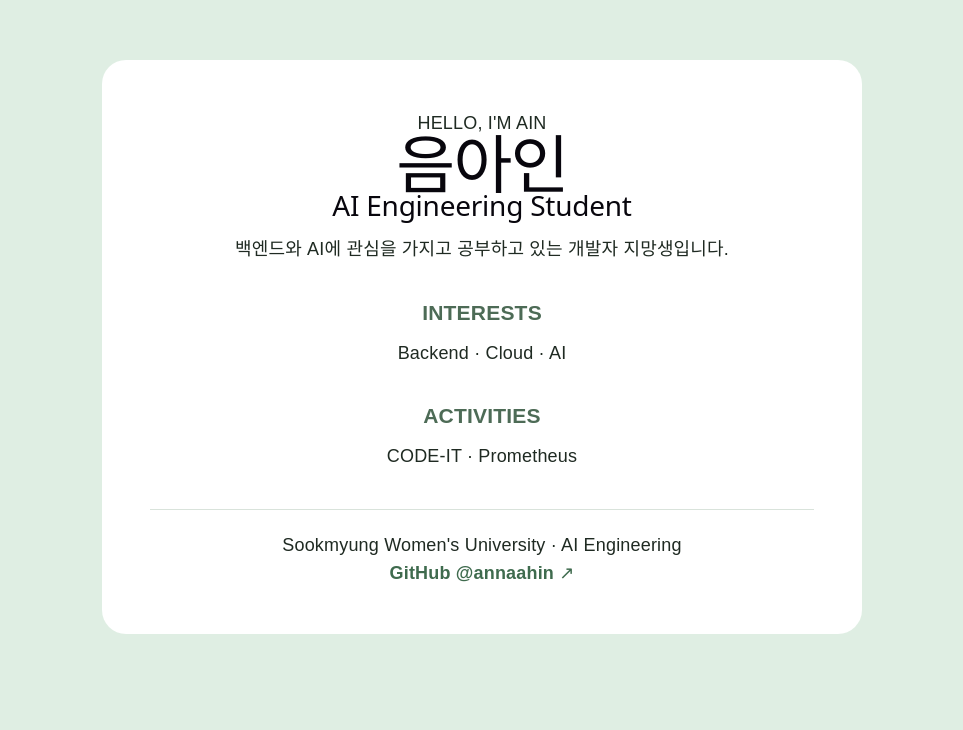
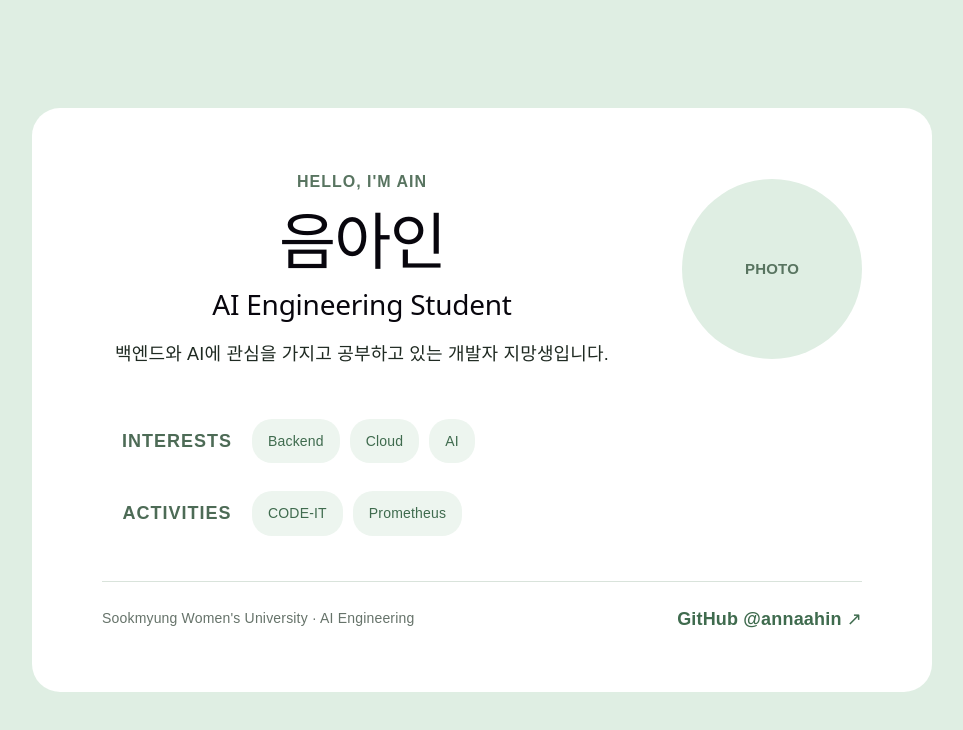
Before and after one commit to dsc-sookmyung/2026-02-React-Study, a React (Vite) app in the folder WEEK01/음아인/: page / in a window 1280 px wide. Shown: the top 730 px of the page, without its empty margins (158-1121 px from the left). Built offline with nearby package versions, Linux system fonts and the light colour scheme.

Commit message:
[WEEK01] style: 프로필 이미지 및 세부 디자인 정리

```diff
--- a/WEEK01/음아인/src/App.css
+++ b/WEEK01/음아인/src/App.css
@@ -7,46 +7,117 @@ body {
 
 #root {
   min-height: 100vh;
+  display: flex;
+  justify-content: center;
+  align-items: center;
 }
 
 main {
-  width: 760px;
-  max-width: calc(100% - 40px);
-  margin: 60px auto;
-  padding: 48px;
+  width: 900px;
+  max-width: calc(100% - 60px);
+  padding: 60px 70px;
   background-color: white;
-  border-radius: 24px;
+  border-radius: 28px;
   box-sizing: border-box;
 }
 
+/* 상단 영역 */
+.profile-top {
+  display: flex;
+  justify-content: space-between;
+  align-items: center;
+  gap: 60px;
+  margin-bottom: 50px;
+}
+
+.profile-top > div:first-child {
+  flex: 1;
+}
+
+.profile-top p:first-child {
+  margin: 0 0 10px;
+  font-size: 16px;
+  color: #587460;
+  font-weight: bold;
+  letter-spacing: 1px;
+}
+
 h1 {
-  font-size: 64px;
-  margin: 12px 0;
+  margin: 0;
+  font-size: 62px;
+  line-height: 1.1;
 }
 
 h2 {
+  margin: 14px 0 18px;
   font-size: 28px;
-  margin: 12px 0;
-}
-
-h3 {
-  margin-top: 36px;
-  margin-bottom: 14px;
-  color: #4d6b56;
 }
 
 p {
   line-height: 1.7;
+  margin: 0;
 }
 
+/* 프로필 이미지 */
+.profile-image {
+  width: 180px;
+  height: 180px;
+  min-width: 180px;
+  border-radius: 50%;
+  background-color: #dfeee3;
+
+  display: flex;
+  justify-content: center;
+  align-items: center;
+
+  color: #587460;
+  font-size: 15px;
+  font-weight: bold;
+}
+
+/* 섹션 */
 section {
+  display: flex;
+  align-items: center;
   margin-top: 28px;
 }
 
+section h3 {
+  width: 150px;
+  margin: 0;
+  color: #4d6b56;
+  font-size: 18px;
+  letter-spacing: 1px;
+}
+
+.tag-list {
+  display: flex;
+  flex-wrap: wrap;
+  gap: 10px;
+}
+
+.tag {
+  padding: 9px 16px;
+  background-color: #edf5ef;
+  border-radius: 20px;
+  color: #3f6b4e;
+  font-size: 14px;
+}
+
+/* 하단 */
 footer {
-  margin-top: 40px;
-  padding-top: 20px;
+  margin-top: 45px;
+  padding-top: 24px;
   border-top: 1px solid #d9e3db;
+
+  display: flex;
+  justify-content: space-between;
+  align-items: center;
+}
+
+footer p {
+  font-size: 14px;
+  color: #66736a;
 }
 
 footer a {
@@ -54,3 +125,40 @@ footer a {
   text-decoration: none;
   font-weight: bold;
 }
+
+footer a:hover {
+  text-decoration: underline;
+}
+
+/* 작은 화면 대응 */
+@media (max-width: 700px) {
+  main {
+    padding: 40px 30px;
+  }
+
+  .profile-top {
+    flex-direction: column-reverse;
+    align-items: flex-start;
+    gap: 30px;
+  }
+
+  h1 {
+    font-size: 46px;
+  }
+
+  section {
+    flex-direction: column;
+    align-items: flex-start;
+    gap: 12px;
+  }
+
+  section h3 {
+    width: auto;
+  }
+
+  footer {
+    flex-direction: column;
+    align-items: flex-start;
+    gap: 10px;
+  }
+}
--- a/WEEK01/음아인/src/App.jsx
+++ b/WEEK01/음아인/src/App.jsx
@@ -1,5 +1,6 @@
 import './App.css';
 import ProfileInfo from './components/ProfileInfo';
+import ProfileImage from './components/ProfileImage';
 import InterestList from './components/InterestList';
 import ActivityList from './components/ActivityList';
 import FooterInfo from './components/FooterInfo';
@@ -7,7 +8,11 @@ import FooterInfo from './components/FooterInfo';
 function App() {
   return (
     <main>
-      <ProfileInfo />
+      <div className="profile-top">
+        <ProfileInfo />
+        <ProfileImage />
+      </div>
+
       <InterestList />
       <ActivityList />
       <FooterInfo />
--- a/WEEK01/음아인/src/components/ActivityList.jsx
+++ b/WEEK01/음아인/src/components/ActivityList.jsx
@@ -5,11 +5,10 @@ function ActivityList() {
     <section>
       <h3>ACTIVITIES</h3>
 
-      <div>
-        {activities.map((activity, index) => (
-          <span key={activity}>
+      <div className="tag-list">
+        {activities.map((activity) => (
+          <span className="tag" key={activity}>
             {activity}
-            {index < activities.length - 1 && ' · '}
           </span>
         ))}
       </div>
--- a/WEEK01/음아인/src/components/InterestList.jsx
+++ b/WEEK01/음아인/src/components/InterestList.jsx
@@ -5,11 +5,10 @@ function InterestList() {
     <section>
       <h3>INTERESTS</h3>
 
-      <div>
-        {interests.map((interest, index) => (
-          <span key={interest}>
+      <div className="tag-list">
+        {interests.map((interest) => (
+          <span className="tag" key={interest}>
             {interest}
-            {index < interests.length - 1 && ' · '}
           </span>
         ))}
       </div>
--- a/WEEK01/음아인/src/components/ProfileImage.jsx
+++ b/WEEK01/음아인/src/components/ProfileImage.jsx
@@ -1,5 +1,9 @@
 function ProfileImage() {
-  return null;
+  return (
+    <div className="profile-image">
+      <span>PHOTO</span>
+    </div>
+  );
 }
 
 export default ProfileImage;
```
